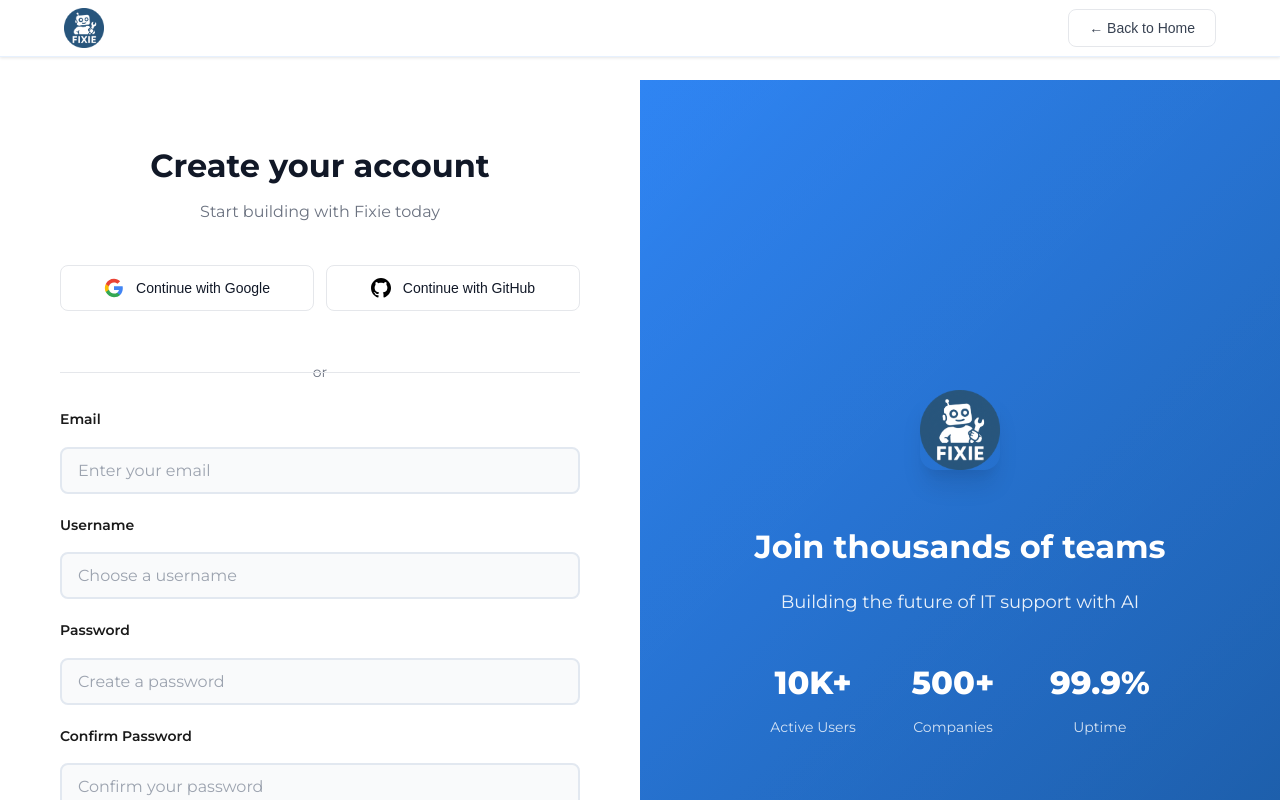
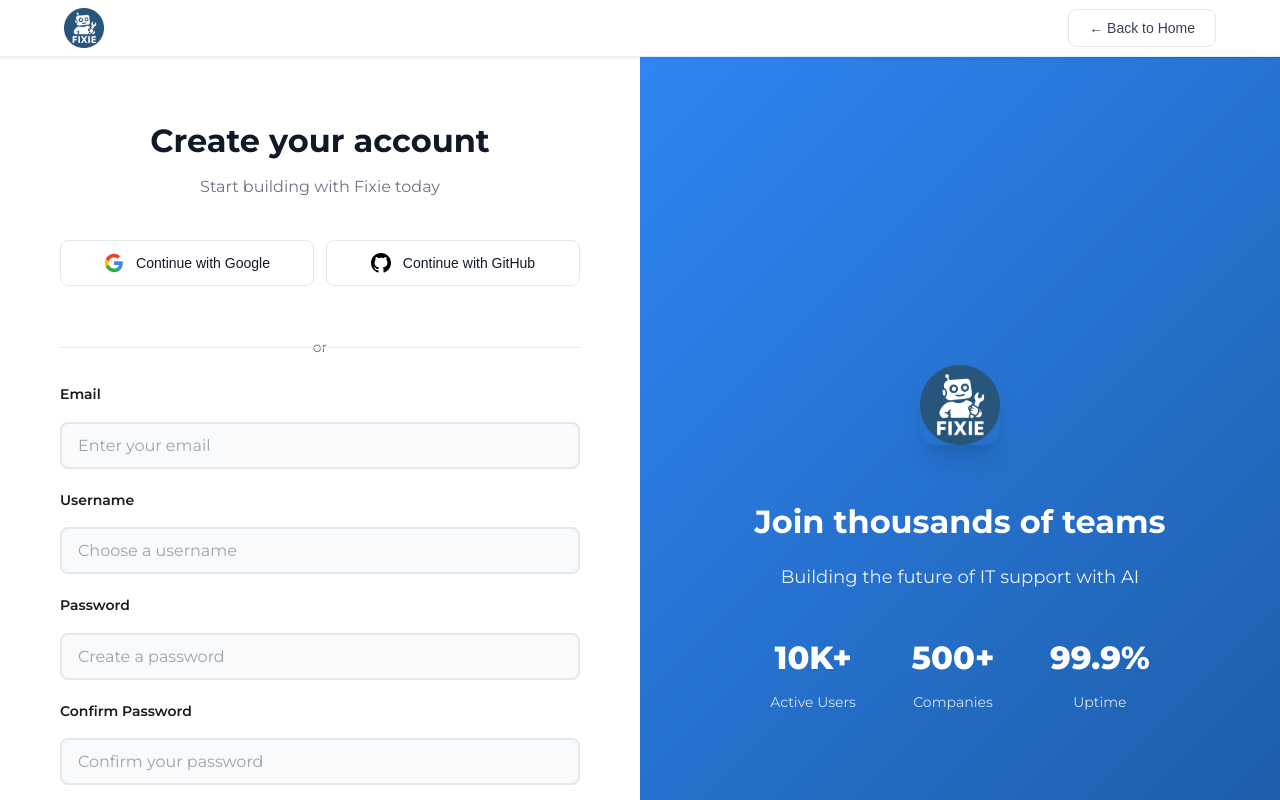
Before and after one commit to JohnsonManuel/Fixie, a React (Create React App) app: page / in a window 1280 px wide. Both pictures are taken after a click on the button "Sign up". Shown: the top 800 px of the page. Built offline with nearby package versions, Linux system fonts and the light colour scheme; no server answers.

Commit message:
Reduce signup container padding-top to 55px

```diff
--- a/src/styles/Signup.css
+++ b/src/styles/Signup.css
@@ -78,7 +78,7 @@
   display: grid;
   grid-template-columns: 1fr 1fr;
   min-height: 100vh;
-  padding-top: 80px;
+  padding-top: 55px;
 }
 
 .signup-content {
```
